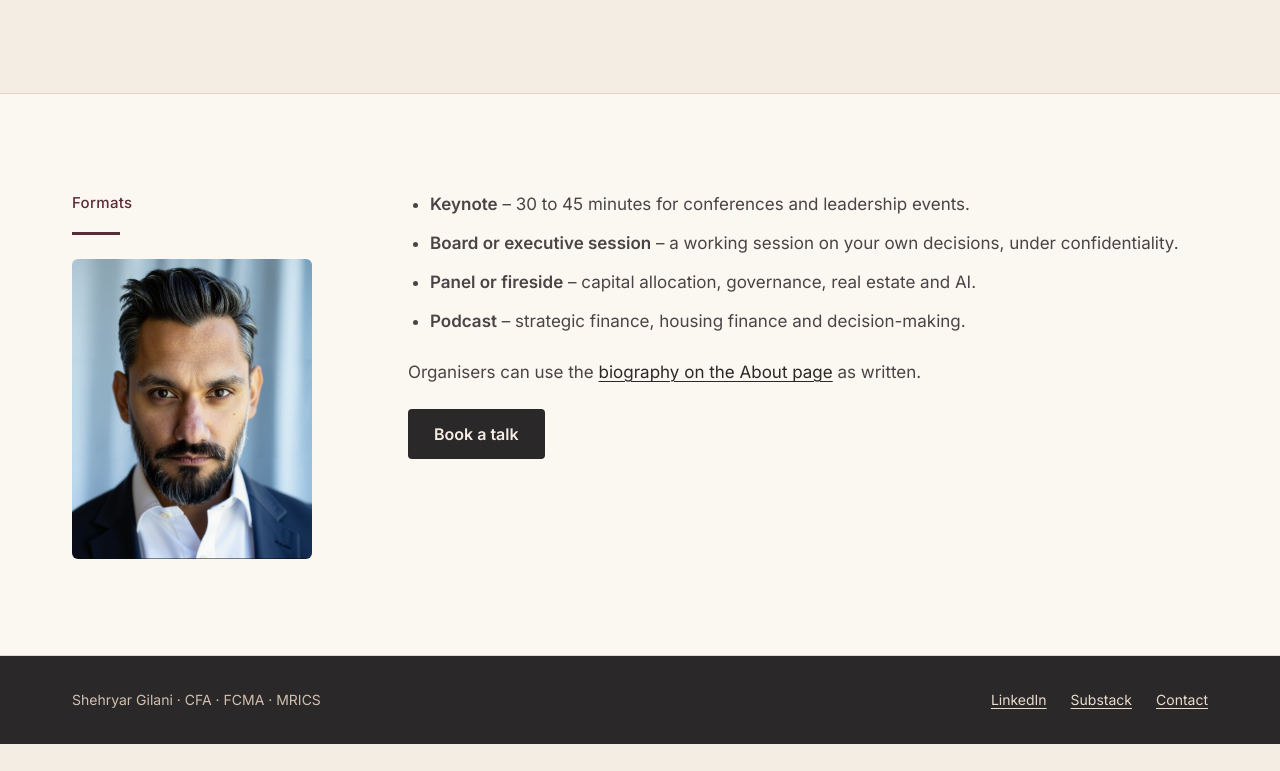
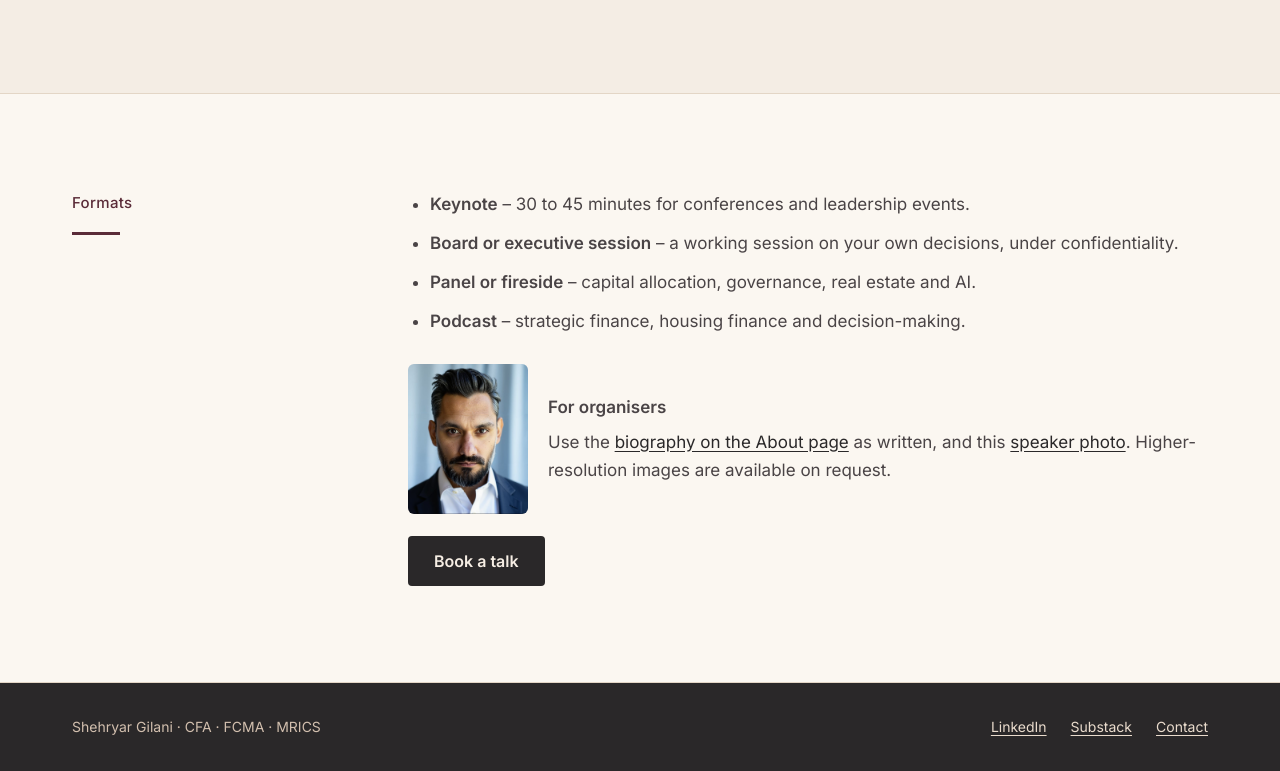
Before and after one commit to gilanishehryar-dot/sgilani-site, a plain HTML site: page speaking.html in a window 1280 px wide. Shown: the part 1969-2740 px from the top of the page. Before the commit the page ends 2713 px from the top, so only its background shows below. Drawn offline with Linux system fonts and the light colour scheme.

Commit message:
Speaking: move headshot next to organiser biography note as speaker photo
Co-Authored-By: Claude Opus 5.5 <noreply@anthropic.com>
Claude-Session: https://claude.ai/code/session_01NqovfgTdSVFxLmyXZkmVnm

```diff
--- a/speaking.html
+++ b/speaking.html
@@ -51,7 +51,7 @@
 <a class="card top" href="financial-models-operating-systems"><span class="kicker">Talk 03</span><h3>Models as Operating Systems</h3><p>From reporting the past to steering the future – turning the financial model into a live, governed decision engine.</p><span class="more">Read the paper →</span></a>
 </div></div></section>
 <section class="white section"><div class="wrap split">
-<div class="split-label"><p class="eyebrow">Formats</p><div class="rule"></div><img src="portrait-headshot.jpg" alt="Shehryar Gilani" width="600" height="750" loading="lazy" style="margin-top:24px;width:100%;max-width:240px;height:auto;border-radius:6px;display:block"></div>
+<div class="split-label"><p class="eyebrow">Formats</p><div class="rule"></div></div>
 <div class="split-body">
 <ul style="margin:0;padding-left:22px;display:flex;flex-direction:column;gap:10px">
 <li><strong>Keynote</strong> – 30 to 45 minutes for conferences and leadership events.</li>
@@ -59,7 +59,7 @@
 <li><strong>Panel or fireside</strong> – capital allocation, governance, real estate and AI.</li>
 <li><strong>Podcast</strong> – strategic finance, housing finance and decision-making.</li>
 </ul>
-<p>Organisers can use the <a href="about#biography">biography on the About page</a> as written.</p>
+<div style="display:flex;gap:20px;align-items:center;flex-wrap:wrap;margin-top:6px"><a href="portrait-headshot.jpg" style="flex:0 0 auto"><img src="portrait-headshot.jpg" alt="Shehryar Gilani, speaker photo" width="600" height="750" loading="lazy" style="width:120px;height:150px;object-fit:cover;border-radius:6px;display:block"></a><div style="flex:1 1 260px;min-width:0"><p style="margin:0 0 6px"><strong>For organisers</strong></p><p style="margin:0">Use the <a href="about#biography">biography on the About page</a> as written, and this <a href="portrait-headshot.jpg">speaker photo</a>. Higher-resolution images are available on request.</p></div></div>
 <div class="btns"><a class="btn btn-navy" href="contact">Book a talk</a></div>
 </div></div></section>
 </main>
```
